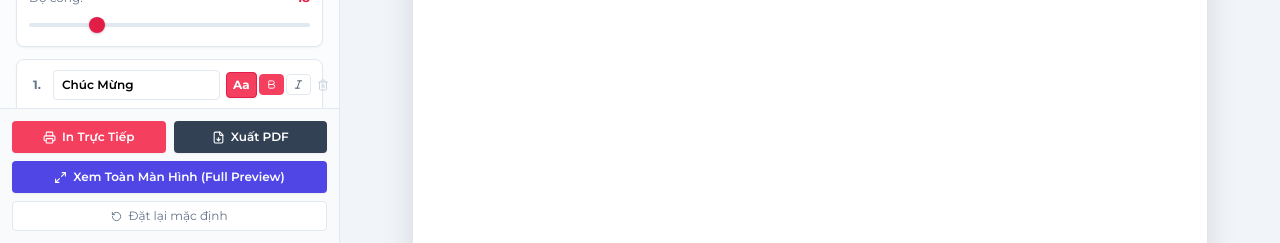
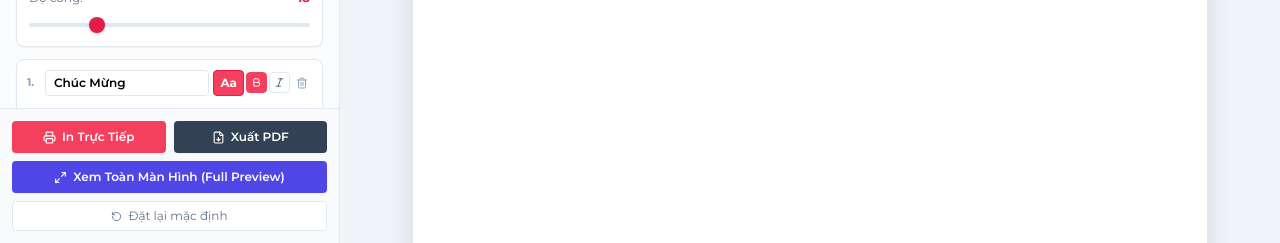
Before and after one commit to tvt253/flowercard-studio, a React (Vite) app: page / in a window 1280 px wide. Shown: the part 557-800 px from the top of the page. Built offline with nearby package versions, Linux system fonts and the light colour scheme; a web font is replaced by a local one.

Commit message:
fix: Optimize line input layout, fix trash icon overflow, and simplify panel to single global font

```diff
--- a/src/components/ControlSidebar.tsx
+++ b/src/components/ControlSidebar.tsx
@@ -283,23 +283,23 @@ const ControlSidebar: React.FC<ControlSidebarProps> = ({
                 className="p-2.5 border border-slate-200 rounded-lg bg-white space-y-2 shadow-sm"
               >
                 {/* Dòng input text */}
-                <div className="flex items-center gap-1.5">
-                  <span className="text-xs font-bold text-slate-500 w-5 text-center flex-shrink-0">
+                <div className="flex items-center gap-1">
+                  <span className="text-[11px] font-bold text-slate-400 flex-shrink-0 min-w-[14px]">
                     {index + 1}.
                   </span>
                   <input
                     type="text"
                     value={line.text}
                     onChange={(e) => updateLine(line.id, { text: e.target.value })}
-                    className="flex-1 px-2 py-1.5 text-xs font-semibold border border-slate-200 rounded focus:outline-none focus:ring-1 focus:ring-rose-400"
+                    className="flex-1 min-w-0 px-2 py-1 text-xs font-semibold border border-slate-200 rounded focus:outline-none focus:ring-1 focus:ring-rose-400 bg-white"
                     placeholder={`Nhập dòng ${index + 1}...`}
                   />
-                  <div className="flex items-center gap-0.5">
+                  <div className="flex items-center gap-0.5 flex-shrink-0">
                     {/* Nút chuyển kiểu chữ Aa: Viết hoa đầu từ -> In hoa toàn bộ -> Thường */}
                     <button
                       onClick={() => toggleLineTextCase(line.id)}
                       className={clsx(
-                        'px-1.5 py-1 text-xs border rounded font-bold transition-all shadow-sm',
+                        'px-1.5 py-1 text-xs border rounded font-bold transition-all shadow-2xs flex-shrink-0',
                         (!line.textCase || line.textCase === 'capitalize')
                           ? 'bg-rose-500 border-rose-600 text-white'
                           : line.textCase === 'uppercase'
@@ -327,12 +327,12 @@ const ControlSidebar: React.FC<ControlSidebarProps> = ({
                         })
                       }
                       className={clsx(
-                        'px-1.5 py-1 text-xs border rounded font-bold transition-colors',
+                        'p-1 text-xs border rounded font-bold transition-colors flex-shrink-0',
                         line.fontWeight === 'bold'
                           ? 'bg-rose-500 border-rose-500 text-white'
                           : 'bg-white border-slate-200 text-slate-600 hover:bg-slate-50'
                       )}
-                      title="Bold"
+                      title="In đậm"
                     >
                       <Bold size={11} />
                     </button>
@@ -343,59 +343,25 @@ const ControlSidebar: React.FC<ControlSidebarProps> = ({
                         })
                       }
                       className={clsx(
-                        'px-1.5 py-1 text-xs border rounded italic transition-colors',
+                        'p-1 text-xs border rounded italic transition-colors flex-shrink-0',
                         line.fontStyle === 'italic'
                           ? 'bg-rose-500 border-rose-500 text-white'
                           : 'bg-white border-slate-200 text-slate-600 hover:bg-slate-50'
                       )}
-                      title="Italic"
+                      title="Nghiêng"
                     >
                       <Italic size={11} />
                     </button>
                     {config.lines.length > 1 && (
                       <button
                         onClick={() => removeLine(line.id)}
-                        className="p-1 text-slate-300 hover:text-red-500 rounded transition-colors"
+                        className="p-1 text-slate-400 hover:text-red-600 hover:bg-red-50 rounded transition-colors flex-shrink-0"
                         title="Xóa dòng này"
                       >
                         <Trash2 size={12} />
                       </button>
                     )}
                   </div>
-                </div>
-
-                {/* Chọn font riêng cho dòng này (nếu muốn khác font chung) */}
-                <div className="flex items-center gap-1.5 pt-0.5 text-[11px]">
-                  <span className="text-slate-400 text-[10px] flex-shrink-0">Font:</span>
-                  <select
-                    value={line.fontFamily || ''}
-                    onChange={(e) => updateLine(line.id, { fontFamily: e.target.value || undefined })}
-                    className="flex-1 px-1.5 py-1 text-[11px] border border-slate-200 rounded focus:outline-none focus:ring-1 focus:ring-rose-400 bg-slate-50 font-medium"
-                    style={{ fontFamily: line.fontFamily || config.globalFontFamily }}
-                  >
-                    <option value="">(Theo font chung: {config.globalFontFamily})</option>
-                    <optgroup label="🔤 Font Chữ IN HOA">
-                      {FONT_OPTIONS.filter((f) => f.category === 'uppercase').map((f) => (
-                        <option key={f.value} value={f.value} style={{ fontFamily: f.value }}>
-                          {f.label}
-                        </option>
-                      ))}
-                    </optgroup>
-                    <optgroup label="✍️ Font Thư Pháp & Nghệ Thuật">
-                      {FONT_OPTIONS.filter((f) => f.category === 'calligraphy').map((f) => (
-                        <option key={f.value} value={f.value} style={{ fontFamily: f.value }}>
-                          {f.label}
-                        </option>
-                      ))}
-                    </optgroup>
-                    <optgroup label="🏛️ Font Serif & Sans Hiện Đại">
-                      {FONT_OPTIONS.filter((f) => f.category === 'classic').map((f) => (
-                        <option key={f.value} value={f.value} style={{ fontFamily: f.value }}>
-                          {f.label}
-                        </option>
-                      ))}
-                    </optgroup>
-                  </select>
                 </div>
 
                 {/* Tinh chỉnh riêng: Cỡ chữ & Vị trí dọc */}
```
